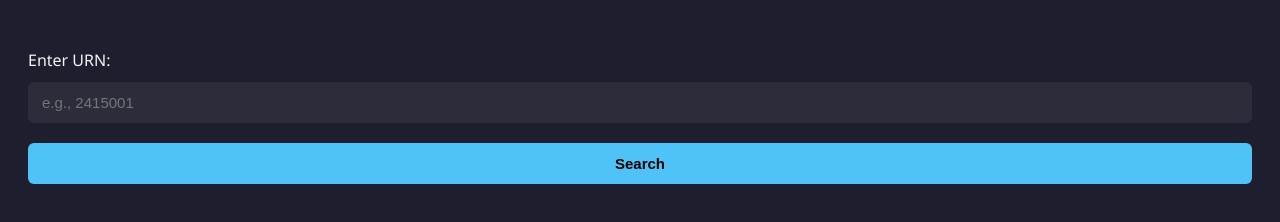
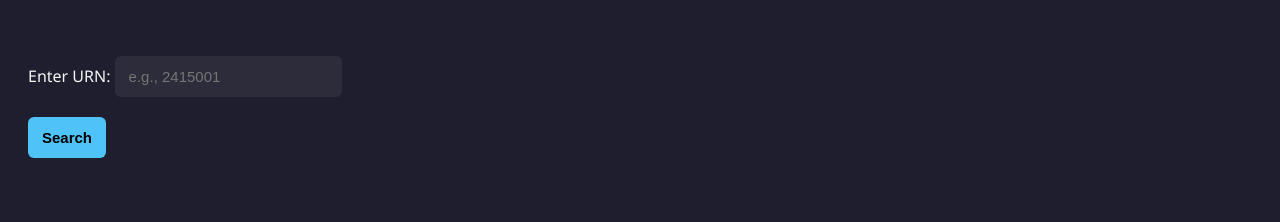
Before and after one commit to 1elf1/seating_plan, a plain HTML site: page index.html in a window 1280 px wide. Drawn offline with Linux system fonts and the light colour scheme.

Commit message:
fixed width

```diff
--- a/index.html
+++ b/index.html
@@ -32,7 +32,7 @@
   }
 
   input, textarea, button {
-    width: 100%;
+    width: min;
     padding: 12px 14px;
     margin-top: 8px;
     border-radius: 6px;
```
